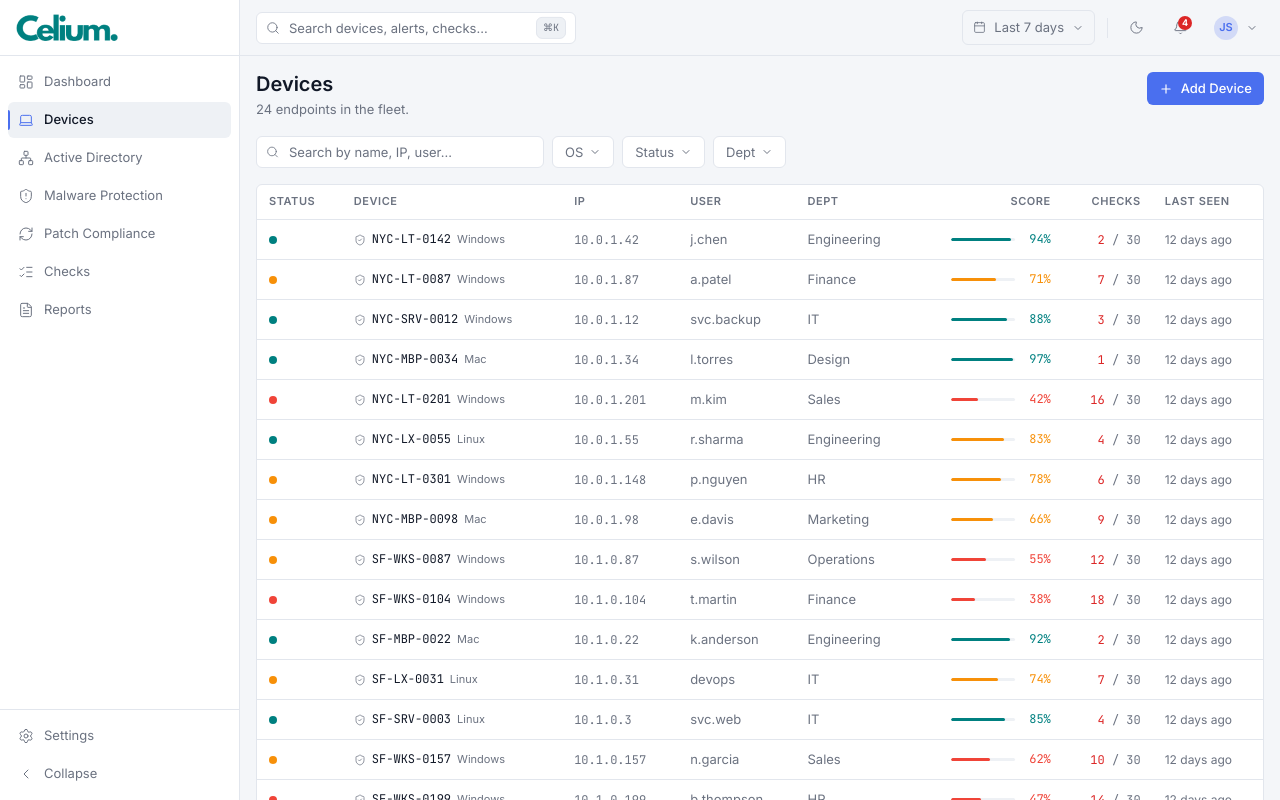
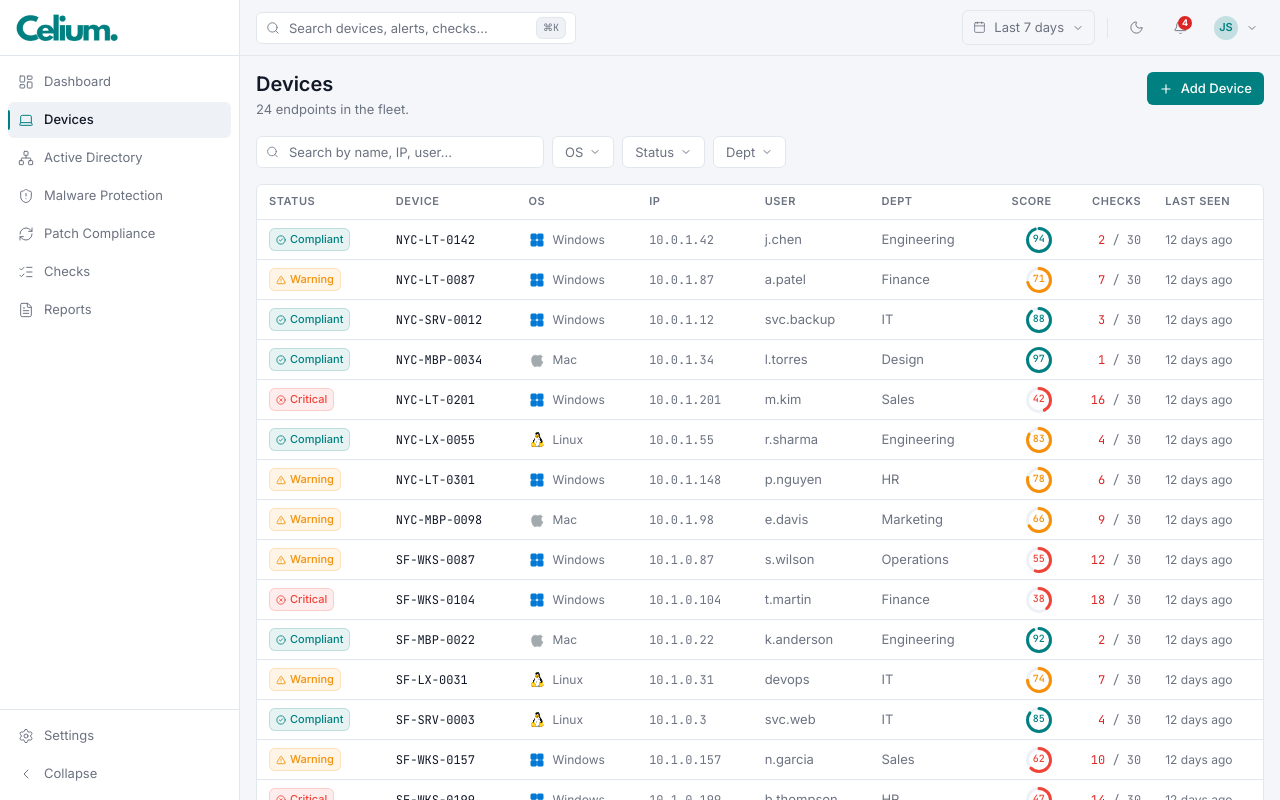
Before and after one commit to EmmanuelSeketi/Celium_Endpoint_Security-Frontend, a Next.js app: page /devices in a window 1280 px wide. Shown: the top 800 px of the page. Built offline with nearby package versions, Linux system fonts and the light colour scheme.

Commit message:
feat: use actual Linux Tux icon, add ScoreRing, update brand color, and polish devices UI

```diff
--- a/app/globals.css
+++ b/app/globals.css
@@ -104,7 +104,7 @@
   --status-info: #2563EB;
   --status-unknown: #6B7280;
 
-  --brand: #4A6FEF;
+  --brand: #008080;
 
   --cat-ad: #7C6FD4;
   --cat-malware: #D4607A;
@@ -161,7 +161,7 @@
   --status-info: #3B82F6;
   --status-unknown: #6B7280;
 
-  --brand: #5B7FFF;
+  --brand: #008080;
 
   --cat-ad: #8B7FE8;
   --cat-malware: #E87F9B;
--- a/components/pages/active-directory.tsx
+++ b/components/pages/active-directory.tsx
@@ -146,7 +146,7 @@ export function ActiveDirectoryPage() {
                 <Legend
                   formatter={(v) => <span style={{ color: '#9AA3AF', fontSize: 11 }}>{v}</span>}
                 />
-                <Bar dataKey="successful" name="Successful" fill="#5B7FFF" radius={[2, 2, 0, 0]} />
+                <Bar dataKey="successful" name="Successful" fill="#008080" radius={[2, 2, 0, 0]} />
                 <Bar dataKey="failed" name="Failed" fill="#F04438" radius={[2, 2, 0, 0]} />
               </BarChart>
             </ResponsiveContainer>
--- a/components/pages/devices.tsx
+++ b/components/pages/devices.tsx
@@ -2,12 +2,12 @@
 
 import { useState, useMemo } from 'react'
 import { formatDistanceToNow, format } from 'date-fns'
-import { Search, X, ChevronDown, Plus, Laptop, ShieldCheck } from 'lucide-react'
+import { Search, X, ChevronDown, Plus, Laptop } from 'lucide-react'
 import { devices as allDevices } from '@/lib/mock-data'
 import { PageHeader } from '@/components/ui/page-header'
 import { SectionCard } from '@/components/ui/section-card'
 import { StatusDot, StatusBadge } from '@/components/ui/status-badge'
-import { ComplianceBar } from '@/components/ui/compliance-bar'
+import { ComplianceBar, ScoreRing } from '@/components/ui/compliance-bar'
 import { getComplianceScoreColor, getDefinitionAgeColor } from '@/lib/theme'
 import type { Device, OS, DeviceStatus } from '@/lib/types'
 import { cn } from '@/lib/utils'
@@ -15,6 +15,41 @@ import { cn } from '@/lib/utils'
 const OS_OPTIONS: OS[] = ['Windows', 'Mac', 'Linux']
 const STATUS_OPTIONS: DeviceStatus[] = ['compliant', 'warning', 'critical']
 const DEPT_OPTIONS = [...new Set(allDevices.map(d => d.department))].sort()
+
+function OSIcon({ os, className }: { os: OS; className?: string }) {
+  if (os === 'Windows') {
+    return (
+      <svg viewBox="0 0 24 24" width="16" height="16" className={className} fill="none" stroke="#0078D4" strokeWidth="1.5">
+        <rect x="3" y="3" width="8" height="8" rx="1" fill="#0078D4" stroke="#0078D4"/>
+        <rect x="13" y="3" width="8" height="8" rx="1" fill="#0078D4" stroke="#0078D4"/>
+        <rect x="3" y="13" width="8" height="8" rx="1" fill="#0078D4" stroke="#0078D4"/>
+        <rect x="13" y="13" width="8" height="8" rx="1" fill="#0078D4" stroke="#0078D4"/>
+      </svg>
+    )
+  }
+  if (os === 'Mac') {
+    return (
+      <svg viewBox="0 0 24 24" width="16" height="16" className={className} fill="none">
+        <path d="M18.71 19.5C17.88 20.74 17 21.95 15.66 21.97C14.32 22 13.89 21.18 12.37 21.18C10.84 21.18 10.37 21.95 9.1 22C7.79 22.05 6.8 20.68 5.96 19.47C4.25 16.56 2.93 11.3 4.7 7.72C5.57 5.94 7.36 4.86 9.28 4.84C10.56 4.81 11.78 5.72 12.58 5.72C13.38 5.72 14.88 4.62 16.4 4.81C16.96 4.82 18.92 5.08 20.13 6.82C19.93 6.9 18.2 8.15 18.21 10.72C18.22 13.76 20.78 14.83 20.8 14.84C20.78 14.94 20.34 16.54 19.33 18.23" fill="#A3AAAE" stroke="#A3AAAE"/>
+      </svg>
+    )
+  }
+  if (os === 'Linux') {
+    return <img src="/Linux.svg" width="16" height="16" className={className} alt="Linux" />
+  }
+  return (
+    <svg viewBox="0 0 24 24" width="16" height="16" className={className} fill="none">
+      <path d="M12 2C10.5 2 9 3 8.5 4.5C8 3 6.5 2 5 2C3.5 2 2.5 3.5 2.5 5.5C2.5 7 3 8 3.5 8.5C3 8.8 2 9.5 2 11C2 12.5 2.8 13.5 4 14C3 14.5 2 15.5 2 17C2 19 3.5 21 5 21C6.5 21 7 19.5 8.5 19.5C10 19.5 10.5 21 12 21C13.5 21 14 19.5 15.5 19.5C17 19.5 17.5 21 19 21C20.5 21 22 19 22 17C22 15.5 21 14.5 20 14C21.2 13.5 22 12.5 22 11C22 9.5 21 8.8 20.5 8.5C21 8 21.5 7 21.5 5.5C21.5 3.5 20.5 2 19 2C17.5 2 16 3 15.5 4.5C15 3 13.5 2 12 2Z" fill="#FFCC00" stroke="#000" strokeWidth="0.5"/>
+      <ellipse cx="8" cy="10" rx="1.5" ry="2" fill="#fff"/>
+      <ellipse cx="16" cy="10" rx="1.5" ry="2" fill="#fff"/>
+      <circle cx="8" cy="10.5" r="0.8" fill="#000"/>
+      <circle cx="16" cy="10.5" r="0.8" fill="#000"/>
+      <path d="M10 13C10 13 11 14 12 14C13 14 14 13 14 13" stroke="#F7941D" strokeWidth="1" strokeLinecap="round"/>
+      <path d="M8 5C8 5 9 4 10 5" stroke="#FF8C00" strokeWidth="1.2" strokeLinecap="round" fill="none"/>
+      <path d="M16 5C16 5 15 4 14 5" stroke="#FF8C00" strokeWidth="1.2" strokeLinecap="round" fill="none"/>
+    </svg>
+  )
+}
 
 interface DeviceDrawerProps {
   device: Device
@@ -340,6 +375,7 @@ export function DevicesPage() {
                 {[
                   { label: 'Status', align: 'left' },
                   { label: 'Device', align: 'left' },
+                  { label: 'OS', align: 'left' },
                   { label: 'IP', align: 'left' },
                   { label: 'User', align: 'left' },
                   { label: 'Dept', align: 'left' },
@@ -356,7 +392,7 @@ export function DevicesPage() {
             <tbody>
               {filtered.length === 0 ? (
                 <tr>
-                  <td colSpan={8} className="py-12 text-center">
+                  <td colSpan={9} className="py-12 text-center">
                     <div className="flex flex-col items-center gap-2">
                       <Laptop size={20} strokeWidth={1.5} className="text-muted-foreground" />
                       <p className="text-[13px] text-muted-foreground">No devices match the current filters.</p>
@@ -370,23 +406,22 @@ export function DevicesPage() {
                     className="border-b border-border h-10 hover:bg-surface-hover cursor-pointer transition-colors"
                     onClick={() => setSelectedDevice(d)}
                   >
-                    <td className="px-3"><StatusDot status={d.status} /></td>
+                    <td className="px-3"><StatusBadge status={d.status} size="sm" /></td>
                     <td className="px-3">
-                      <div className="flex items-center gap-1.5">
-                        <ShieldCheck size={12} strokeWidth={1.5} className="text-muted-foreground shrink-0" />
-                        <span className="font-mono text-[12px] text-foreground">{d.name}</span>
-                        <span className="text-[11px] text-muted-foreground hidden xl:inline">{d.os}</span>
+                      <span className="font-mono text-[12px] text-foreground">{d.name}</span>
+                    </td>
+                    <td className="px-3">
+                      <div className="flex items-center gap-2">
+                        <OSIcon os={d.os} />
+                        <span className="text-[12px] text-muted-foreground">{d.os}</span>
                       </div>
                     </td>
                     <td className="px-3"><span className="font-mono text-[12px] text-muted-foreground">{d.ip}</span></td>
                     <td className="px-3 text-muted-foreground">{d.username}</td>
                     <td className="px-3 text-muted-foreground">{d.department}</td>
                     <td className="px-3">
-                      <div className="flex items-center justify-end gap-2">
-                        <ComplianceBar score={d.complianceScore} height={3} className="w-16" />
-                        <span className="font-mono text-[12px] w-7 text-right" style={{ color: getComplianceScoreColor(d.complianceScore) }}>
-                          {d.complianceScore}%
-                        </span>
+                      <div className="flex items-center justify-end">
+                        <ScoreRing score={d.complianceScore} size={26} strokeWidth={3} />
                       </div>
                     </td>
                     <td className="px-3 text-right">
--- a/components/ui/compliance-bar.tsx
+++ b/components/ui/compliance-bar.tsx
@@ -166,3 +166,51 @@ export function ComplianceDonut({ compliant, warning, critical, total, size = 14
     </div>
   )
 }
+
+interface ScoreRingProps {
+  score: number
+  size?: number
+  strokeWidth?: number
+  showLabel?: boolean
+  labelClassName?: string
+}
+
+export function ScoreRing({ score, size = 28, strokeWidth = 3, showLabel = true, labelClassName }: ScoreRingProps) {
+  const color = getComplianceScoreColor(score)
+  const radius = (size - strokeWidth) / 2
+  const circumference = 2 * Math.PI * radius
+  const progress = (score / 100) * circumference
+  const center = size / 2
+
+  return (
+    <div className="relative inline-flex items-center justify-center" style={{ width: size, height: size }}>
+      <svg width={size} height={size} className="transform -rotate-90">
+        <circle
+          cx={center}
+          cy={center}
+          r={radius}
+          fill="none"
+          stroke="currentColor"
+          strokeWidth={strokeWidth}
+          className="text-surface-hover"
+        />
+        <circle
+          cx={center}
+          cy={center}
+          r={radius}
+          fill="none"
+          stroke={color}
+          strokeWidth={strokeWidth}
+          strokeDasharray={`${progress} ${circumference}`}
+          strokeLinecap="round"
+          className="transition-all"
+        />
+      </svg>
+      {showLabel && (
+        <span className={cn('absolute inset-0 flex items-center justify-center font-mono text-[10px] font-medium tabular-nums', labelClassName)} style={{ color }}>
+          {score}
+        </span>
+      )}
+    </div>
+  )
+}
--- a/lib/theme.ts
+++ b/lib/theme.ts
@@ -28,7 +28,7 @@ export const CATEGORY_LABELS = {
   other: 'Other',
 } as const
 
-export const BRAND = '#5B7FFF'
+export const BRAND = '#008080'
 export const CHART_GRID = 'var(--border)'
 
 export type StatusKey = keyof typeof STATUS_COLORS
```
Also changed, not shown: public/Linux.svg (added), 1 other file (tests, documents, lock files or other folders).
